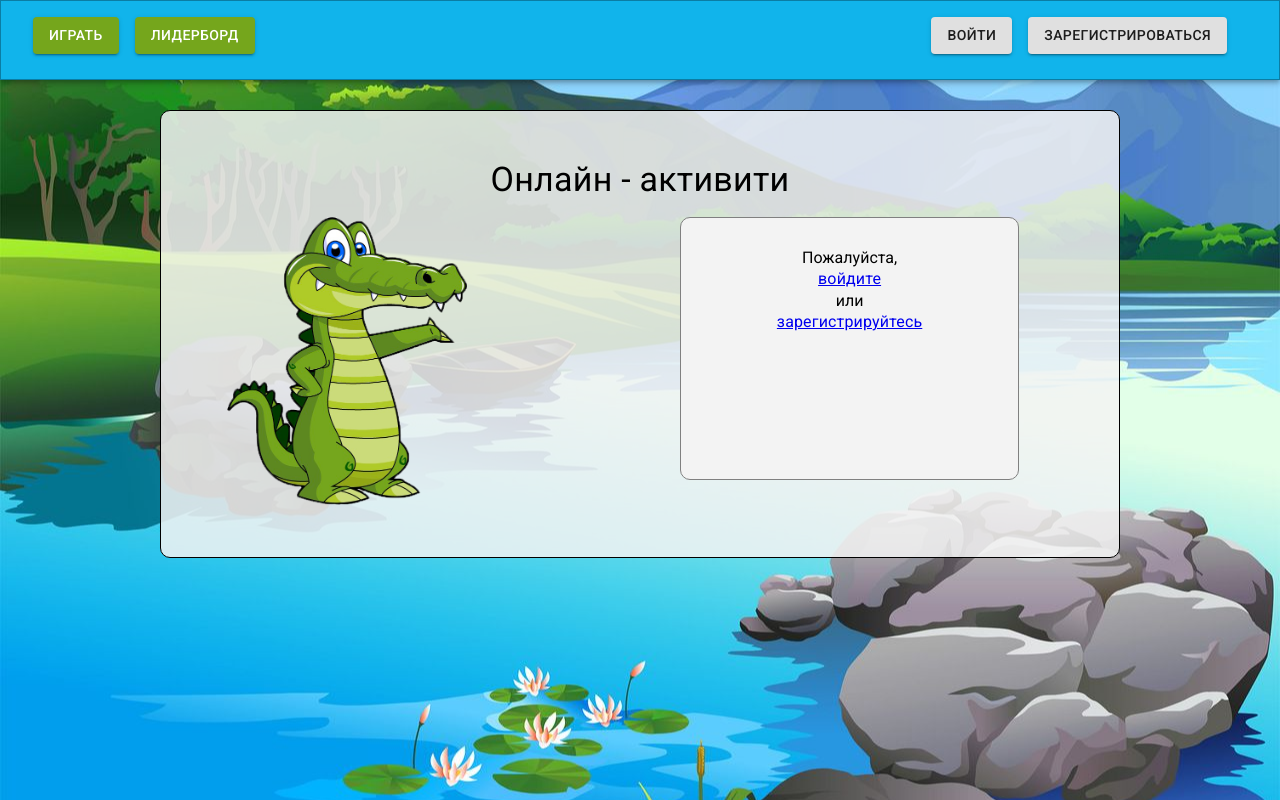
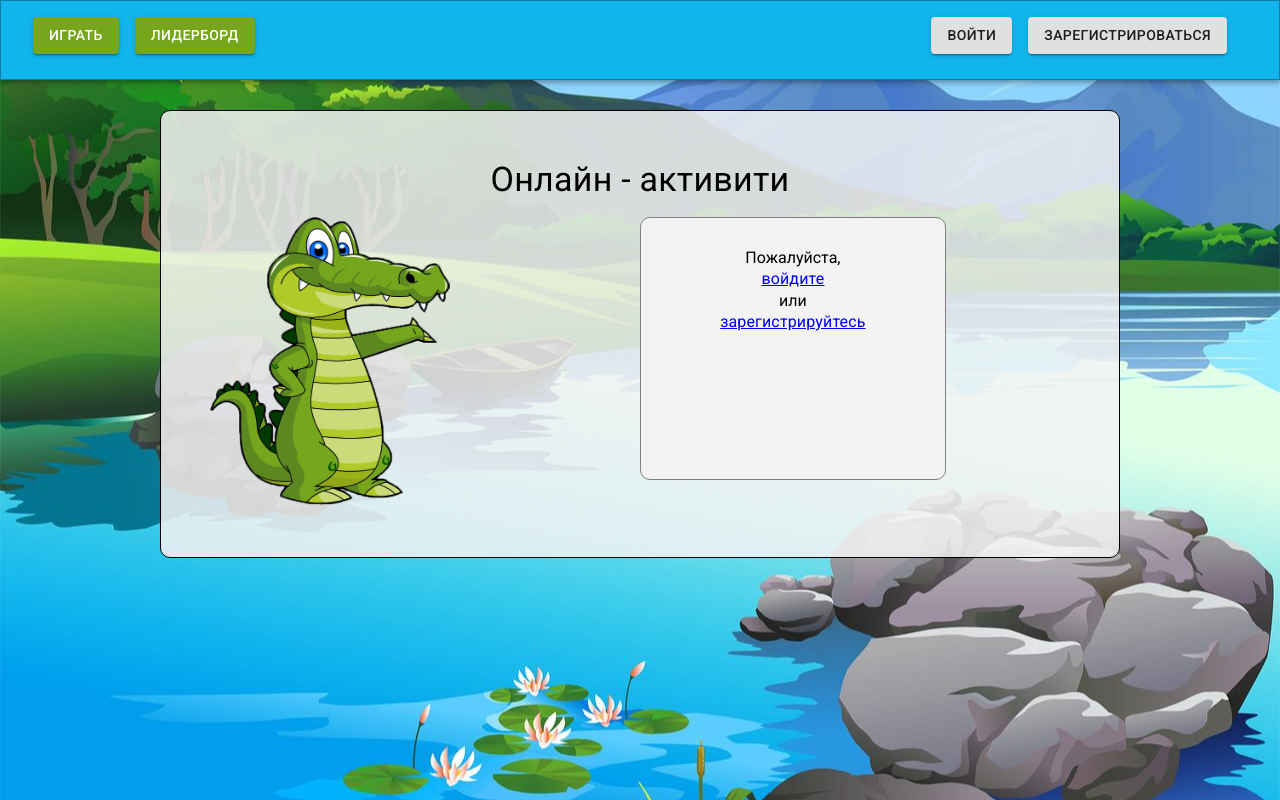
Before and after one commit to Mayrinika/online-activity, a React (Create React App) app in the folder game/: page / in a window 1280 px wide. Built offline with nearby package versions, Linux system fonts and the light colour scheme; no server answers.

Commit message:
fix style on main

```diff
--- a/game/src/components/Main/Main.tsx
+++ b/game/src/components/Main/Main.tsx
@@ -158,7 +158,7 @@ class Main extends Component<LoginProps, LoginState> {
                 <Typography variant='h4' paragraph>
                     Онлайн - активити
                 </Typography>
-                <Grid container spacing={10} justify="center" alignContent="center">
+                <Grid container spacing={10} xs={12} justify="center" alignContent="center">
                     <Grid item md={5} xs={1} className="Main-Img-Container">
                         <div className={classes.imgContainer}>
                             <img className="Main-Img" src={crocoImg} alt="Крокодил"/>
```
